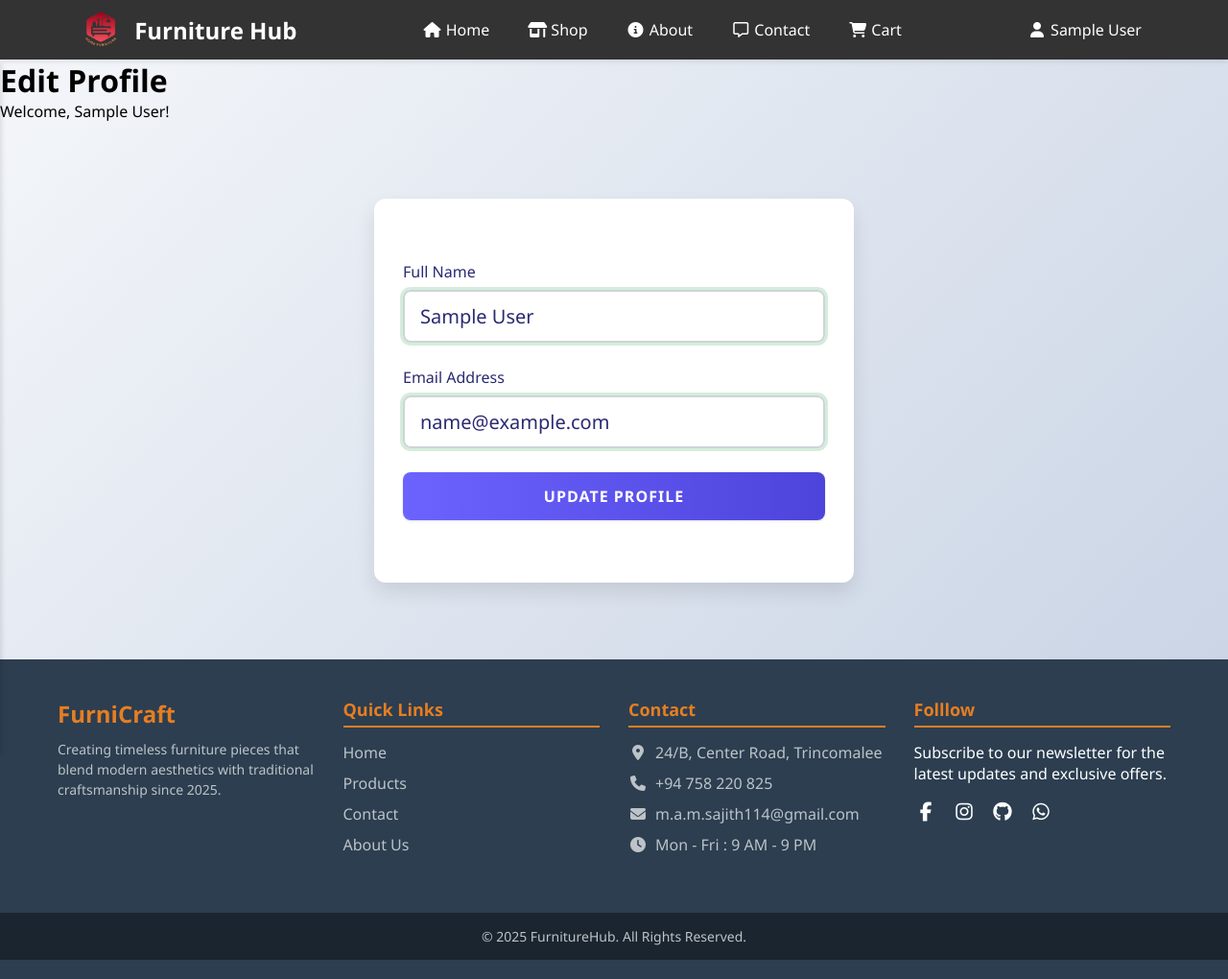
After one commit to SajiiTPR/Furniture, a PHP site: page /setting.php in a window 1280 px wide. The commit adds this page. Shown: the whole page at 96% size. Run offline with PHP 8.4, Linux system fonts and the light colour scheme; the visitor is signed in with stand-in values (Sample User, id 1); tables that the repository leaves empty or names only in its code hold one stand-in row (values such as "Sample post"); some libraries are stand-ins or nearby versions.

Commit message:
modefy the code

```diff
--- /dev/null
+++ b/assets/css/Setting.css
@@ -0,0 +1,215 @@
+:root {
+            --primary-color: #6c63ff;
+            --secondary-color: #4d44db;
+            --accent-color: #ff6584;
+            --dark-color: #2a2a72;
+            --light-color: #f8f9fa;
+            --success-color: #28a745;
+            --error-color: #dc3545;
+            --transition: all 0.3s cubic-bezier(0.25, 0.8, 0.25, 1);
+            --shadow-sm: 0 1px 3px rgba(0, 0, 0, 0.12);
+            --shadow-md: 0 4px 6px rgba(0, 0, 0, 0.1);
+            --shadow-lg: 0 10px 20px rgba(0, 0, 0, 0.1);
+        }
+
+        * {
+            margin: 0;
+            padding: 0;
+            box-sizing: border-box;
+            font-family: 'Segoe UI', Tahoma, Geneva, Verdana, sans-serif;
+        }
+
+        body {
+            background: linear-gradient(135deg, #f5f7fa 0%, #c3cfe2 100%);
+
+        }
+
+        #profile-form {
+            min-height: 50vh;
+            display: flex;
+            justify-content: center;
+            align-items: center;
+            padding: 20px;
+            flex-direction: column;
+            margin: 5rem auto;
+            background-color: white;
+            border-radius: 12px;
+            padding: 30px;
+            width: 100%;
+            max-width: 500px;
+            box-shadow: var(--shadow-lg);
+            transform: translateY(0);
+            animation: floatUp 0.6s ease-out forwards;
+            opacity: 0;
+        }
+
+        @keyframes floatUp {
+            from {
+                transform: translateY(20px);
+                opacity: 0;
+            }
+            to {
+                transform: translateY(0);
+                opacity: 1;
+            }
+        }
+
+        .form-group {
+            margin-bottom: 25px;
+            position: relative;
+            width: 100%;
+            transition: var(--transition);
+            display: flex;
+            flex-direction: column;
+            justify-content: center;
+
+        }
+
+        .form-label {
+            display: block;
+            margin-bottom: 8px;
+            font-weight: 500;
+            color: var(--dark-color);
+            transition: var(--transition);
+        }
+
+        .form-input {
+            width: 100%;
+
+            padding: 12px 16px;
+            border: 2px solid #e0e0e0;
+            border-radius: 8px;
+            font-size: 20px;
+            transition: var(--transition);
+            background-color: rgba(255, 255, 255, 0.9);
+            box-shadow: var(--shadow-sm);
+            color: var(--dark-color);
+
+
+        }
+
+        .form-input:focus {
+            outline: none;
+            border-color: var(--primary-color);
+            box-shadow: 0 0 0 3px rgba(108, 99, 255, 0.2);
+        }
+
+        .form-input:valid {
+            border-color: #ced4da;
+            box-shadow: 0 0 0 3px rgba(40, 167, 69, 0.2);
+
+        }
+
+        .form-input:focus + .form-label {
+            color: var(--primary-color);
+        }
+
+        .error-message {
+            display: none;
+            color: var(--error-color);
+            font-size: 13px;
+            margin-top: 5px;
+            animation: shake 0.3s ease-in-out;
+        }
+
+        @keyframes shake {
+            0%, 100% { transform: translateX(0); }
+            20%, 60% { transform: translateX(-5px); }
+            40%, 80% { transform: translateX(5px); }
+        }
+
+        .submit-btn {
+            background: linear-gradient(to right, var(--primary-color), var(--secondary-color));
+            color: white;
+            border: none;
+            padding: 14px 24px;
+            border-radius: 8px;
+            font-size: 16px;
+            font-weight: 600;
+            cursor: pointer;
+            width: 100%;
+            transition: var(--transition);
+            box-shadow: var(--shadow-sm);
+            text-transform: uppercase;
+            letter-spacing: 1px;
+            position: relative;
+            overflow: hidden;
+        }
+
+        .submit-btn:hover {
+            transform: translateY(-2px);
+            box-shadow: var(--shadow-md);
+        }
+
+        .submit-btn:active {
+            transform: translateY(0);
+        }
+
+        .submit-btn::after {
+            content: '';
+            position: absolute;
+            top: 0;
+            left: 0;
+            width: 100%;
+            height: 100%;
+            background: linear-gradient(to right, var(--secondary-color), var(--primary-color));
+            opacity: 0;
+            transition: var(--transition);
+            z-index: -1;
+        }
+
+        .submit-btn:hover::after {
+            opacity: 1;
+        }
+
+        /* Input error states */
+        .form-input.error {
+            border-color: var(--error-color);
+            animation: pulse 0.5s ease-in-out;
+        }
+
+        .form-input.success {
+            border-color: var(--success-color);
+        }
+
+        @keyframes pulse {
+            0% { transform: scale(1); }
+            50% { transform: scale(1.02); }
+            100% { transform: scale(1); }
+        }
+
+        /* Responsive adjustments */
+        @media (max-width: 576px) {
+            #profile-form {
+                padding: 20px;
+            }
+
+            .form-input {
+                padding: 10px 14px;
+            }
+
+            .submit-btn {
+                padding: 12px 20px;
+            }
+        }
+
+        /* Floating label effect */
+        .form-group.floating-label .form-label {
+            position: absolute;
+            top: 12px;
+            left: 16px;
+            background-color: white;
+            padding: 0 5px;
+            color: #999;
+            pointer-events: none;
+            transition: var(--transition);
+        }
+
+        .form-group.floating-label .form-input:focus + .form-label,
+        .form-group.floating-label .form-input:not(:placeholder-shown) + .form-label {
+            top: -10px;
+            left: 10px;
+            font-size: 12px;
+            color: var(--primary-color);
+            background-color: white;
+        }
--- a/assets/css/home.css
+++ b/assets/css/home.css
@@ -76,6 +76,7 @@ body {
   height: 100%;
   object-fit: cover;
   z-index: 1;
+  opacity: 0.5;
 }
 
 .section-title {
--- a/assets/css/user_navigation.css
+++ b/assets/css/user_navigation.css
@@ -9,8 +10,11 @@ body {
   justify-content: space-between;
   align-items: center;
   background-color: #333;
-  padding: 10px 5em;
+  padding: 10px 5rem;
   color: white;
+  z-index: 1000;
+  box-shadow: 0 2px 5px rgba(0, 0, 0, 0.1);
+  transition: background 0.3s;
 }
 
 .logo {
@@ -19,8 +23,9 @@ body {
 }
 
 .logo img {
-  height: 50px;
+  height: 40px;
   margin-right: 10px;
+
 }
 
 .logo a {
@@ -28,25 +33,36 @@ body {
   text-decoration: none;
   font-size: 24px;
   font-weight: bold;
+
+}
+
+.nav {
+  display: flex;
+  gap: 20px;
 }
 
 .nav a {
   color: white;
   text-decoration: none;
-  margin: 0 15px;
-  transition: color 0.3s;
+  padding: 10px;
+  transition: background 0.3s;
 }
 
 .nav a:hover {
-  color: #ffcc00;
+  background: rgba(255, 255, 255, 0.2);
 }
 
 .profile {
   position: relative;
+  display: flex;
+  align-items: center;
+  cursor: pointer;
+  color: white;
 }
 
 .username {
   cursor: pointer;
+  margin-right: 10px;
 }
 
 .dropdown-content {
--- /dev/null
+++ b/assets/js/Setting.js
@@ -0,0 +1,94 @@
+document.addEventListener('DOMContentLoaded', function() {
+            const form = document.getElementById('profile-form');
+            const successMessage = document.getElementById('success-message');
+            const profileImageInput = document.getElementById('profile-image-input');
+            const profileImage = document.querySelector('.profile-image');
+
+            // Simulate existing user data (would come from backend in real app)
+            const userData = {
+                name: 'John Doe',
+                email: 'john@example.com',
+                address: '123 Main St, New York, NY'
+            };
+
+            // Populate form with existing user data
+            document.getElementById('name').value = userData.name;
+            document.getElementById('email').value = userData.email;
+            document.getElementById('address').value = userData.address;
+
+            // Handle image upload preview
+            profileImageInput.addEventListener('change', function(e) {
+                if (e.target.files && e.target.files[0]) {
+                    const reader = new FileReader();
+                    reader.onload = function(event) {
+                        profileImage.src = event.target.result;
+                    };
+                    reader.readAsDataURL(e.target.files[0]);
+                }
+            });
+
+            // Form validation and submission
+            form.addEventListener('submit', function(e) {
+                e.preventDefault();
+                let isValid = true;
+
+                // Validate name
+                const nameInput = document.getElementById('name');
+                if (nameInput.value.trim() === '') {
+                    document.getElementById('name-error').style.display = 'block';
+                    nameInput.classList.add('error');
+                    isValid = false;
+                } else {
+                    document.getElementById('name-error').style.display = 'none';
+                    nameInput.classList.remove('error');
+                }
+
+                // Validate email
+                const emailInput = document.getElementById('email');
+                const emailRegex = /^[^\s@]+@[^\s@]+\.[^\s@]+$/;
+                if (!emailRegex.test(emailInput.value.trim())) {
+                    document.getElementById('email-error').style.display = 'block';
+                    emailInput.classList.add('error');
+                    isValid = false;
+                } else {
+                    document.getElementById('email-error').style.display = 'none';
+                    emailInput.classList.remove('error');
+                }
+
+                // Validate address
+                const addressInput = document.getElementById('address');
+                if (addressInput.value.trim() === '') {
+                    document.getElementById('address-error').style.display = 'block';
+                    addressInput.classList.add('error');
+                    isValid = false;
+                } else {
+                    document.getElementById('address-error').style.display = 'none';
+                    addressInput.classList.remove('error');
+                }
+
+                if (isValid) {
+                    // Simulate form submission (in a real app, this would be an API call)
+                    setTimeout(() => {
+                        successMessage.textContent = 'Profile updated successfully!';
+                        successMessage.style.display = 'block';
+
+                        // Hide the success message after 3 seconds
+                        setTimeout(() => {
+                            successMessage.style.display = 'none';
+                        }, 3000);
+                    }, 500);
+                }
+            });
+
+            // Add hover effect to inputs for better UX
+            const inputs = document.querySelectorAll('.form-input');
+            inputs.forEach(input => {
+                input.addEventListener('focus', function() {
+                    this.parentNode.querySelector('.form-label').style.color = var(--primary-color);
+                });
+
+                input.addEventListener('blur', function() {
+                    this.parentNode.querySelector('.form-label').style.color = '#334155';
+                });
+            });
+        });
--- a/assets/js/user_navigation.js
+++ b/assets/js/user_navigation.js
@@ -5,14 +5,23 @@ function toggleDropdown() {
 
 function toggleSidebar() {
     const sidebar = document.getElementById("sidebar");
-    if (sidebar.style.left === "0px") {
-        sidebar.style.left = "-250px"; // Hide sidebar
-    } else {
-        sidebar.style.left = "0px"; // Show sidebar
-    }
+    sidebar.classList.toggle("active");
 }
 
 function closeSidebar() {
     const sidebar = document.getElementById("sidebar");
-    sidebar.style.left = "-250px"; // Hide sidebar
+    sidebar.classList.remove("active");
 }
+
+// Close dropdown if clicked outside
+window.onclick = function (event) {
+    if (!event.target.matches('.username')) {
+        const dropdowns = document.getElementsByClassName("dropdown-content");
+        for (let i = 0; i < dropdowns.length; i++) {
+            const openDropdown = dropdowns[i];
+            if (openDropdown.style.display === 'block') {
+                openDropdown.style.display = 'none';
+            }
+        }
+    }
+}
--- a/home.php
+++ b/home.php
@@ -25,7 +25,7 @@ if (!isset($_SESSION['user_name'])) {
     <?php include "./user_navigation.php"; ?>
 
     <section class="hero">
-        <img src="https://placehold.co/1920x1080" alt="Modern living room with minimalist furniture, neutral tones, and natural lighting showcasing our signature collection" />
+        <img src="./assets/image/poster.jpg" alt="Modern living room with minimalist furniture, neutral tones, and natural lighting showcasing our signature collection" />
         <div class="hero-content">
             <h1>Crafting Comfort with Elegance</h1>
             <p>Discover handcrafted furniture that blends timeless design with modern functionality.</p>
@@ -35,7 +35,7 @@ if (!isset($_SESSION['user_name'])) {
 
     <section class="featured">
         <div class="featured-img">
-            <img src="https://placehold.co/800x600" alt="Featured designer chair with ergonomic design and premium leather upholstery in our showroom" />
+            <img src="./assets/image/baner.jpg" alt="Featured designer chair with ergonomic design and premium leather upholstery in our showroom" />
         </div>
         <div class="featured-content">
             <h2>Signature Collection</h2>
--- /dev/null
+++ b/setting.php
@@ -0,0 +1,83 @@
+<?php
+include 'includes/config.php';
+session_start();
+
+if (!isset($_SESSION['user_name'])) {
+    header('location:login_form.php');
+    exit();
+}
+
+$user_id = $_SESSION['user_id'];
+
+// Fetch user details from the database
+$query = "SELECT * FROM users WHERE id = ?";
+$stmt = $conn->prepare($query);
+$stmt->bind_param("i", $user_id);
+$stmt->execute();
+$result = $stmt->get_result();
+$user = $result->fetch_assoc();
+
+if ($_SERVER['REQUEST_METHOD'] == 'POST') {
+    // Get the updated details from the form
+    $name = $_POST['name'];
+    $email = $_POST['email'];
+
+    // Update user details in the database
+    $update_query = "UPDATE users SET name = ?, email = ? WHERE id = ?";
+    $update_stmt = $conn->prepare($update_query);
+    // Corrected line: Changed "sssi" to "ssi"
+    $update_stmt->bind_param("ssi", $name, $email, $user_id);
+
+    if ($update_stmt->execute()) {
+        echo "Profile updated successfully!";
+    } else {
+        echo "Error updating profile: " . $conn->error;
+    }
+}
+
+// Close the statement
+$stmt->close();
+?>
+
+<!DOCTYPE html>
+<html lang="en">
+
+<head>
+    <meta charset="UTF-8">
+    <meta name="viewport" content="width=device-width, initial-scale=1.0">
+    <link rel="stylesheet" href="./assets/css/Setting.css">
+    <link rel="stylesheet" href="./assets/css/user_navigation.css">
+    <link rel="stylesheet" href="./assets/css/user_footer.css">
+    <title>Edit Profile</title>
+</head>
+
+<body>
+    <?php include "./user_navigation.php"; ?>
+    <h1>Edit Profile</h1>
+    <p>Welcome, <?php echo htmlspecialchars($user['name']); ?>!</p>
+    <form id="profile-form" method="POST" action="">
+        <div class="form-group">
+            <label for="name" class="form-label">Full Name</label>
+            <input type="text" id="name" class="form-input" name="name" value="<?php echo htmlspecialchars($user['name']); ?>" required>
+            <span class="error-message" id="name-error" style="display:none;">Please enter your full name</span>
+        </div>
+
+        <div class="form-group">
+            <label for="email" class="form-label">Email Address</label>
+            <input type="email" id="email" class="form-input" name="email" value="<?php echo htmlspecialchars($user['email']); ?>" required>
+            <span class="error-message" id="email-error" style="display:none;">Please enter a valid email address</span>
+        </div>
+
+
+        <button type="submit" value="Update Profile" class="submit-btn">Update Profile</button>
+    </form>
+    <?php include "./user_footer.php"; ?>
+    <script src="./assets/js/Setting.js"></script>
+</body>
+
+</html>
+
+<?php
+// Close the database connection
+$conn->close();
+?>
--- a/user_navigation.php
+++ b/user_navigation.php
@@ -19,7 +19,7 @@
         </div>
 
         <div class="nav" id="navMenu">
-            <a href="./Home.php"><i class="fa-regular fa-house"></i> Home</a>
+            <a href="./Home.php"><i class="fa-solid fa-house"></i> Home</a>
             <a href="./product.php"><i class="fa-solid fa-shop"></i> Shop</a>
             <a href="./about.php"><i class="fa-solid fa-circle-info"></i> About</a>
             <a href="./contact.php"><i class="fa-regular fa-message"></i> Contact</a>
@@ -29,8 +29,6 @@
         <div class="profile">
             <span class="username" onclick="toggleDropdown()"><i class="fa-solid fa-user"></i> <?php echo $_SESSION['user_name'] ?></span>
             <div class="dropdown-content" id="dropdownMenu">
-                <a href=".profile.php"><i class="fa-regular fa-user"></i> Profile</a>
-                <a href="history.php"><i class="fa-solid fa-hourglass-end"></i> Order History</a>
                 <a href="setting.php"><i class="fa-solid fa-gear"></i> Settings</a>
                 <a href="./logout.php"><i class="fa-solid fa-arrow-right-from-bracket"></i> Logout</a>
             </div>
@@ -46,17 +44,13 @@
         <a href="./about.php"><i class="fa-solid fa-circle-info"></i> About</a>
         <a href="./contact.php"><i class="fa-regular fa-message"></i> Contact</a>
         <a href="./cart.php"><span class="cart-icon"><i class="fa-solid fa-cart-shopping"></i> Cart</span></a>
-        <a href=".profile.php"><i class="fa-regular fa-user"></i> Profile</a>
-        <a href="history.php"><i class="fa-solid fa-hourglass-end"></i> Order History</a>
         <a href="setting.php"><i class="fa-solid fa-gear"></i> Settings</a>
         <a href="./logout.php"><i class="fa-solid fa-arrow-right-from-bracket"></i> Logout</a>
     </div>
 
 
 
-    <script src="./user_navigation.js">
-
-    </script>
+    <script src="./assets/js/user_navigation.js"></script>
 </body>
 
 </html>
```
Also changed, not shown: other parts of assets/css/user_navigation.css (+59 -33 lines), assets/js/Contact.js (+4 -4 lines), contact.php (+26 -21 lines), assets/image/poster.jpg (added), assets/images/bed1.jpg (added), assets/images/cabet2.jpg (added), assets/images/chair4.jpg (added), assets/images/sofa10.jpg (added).
